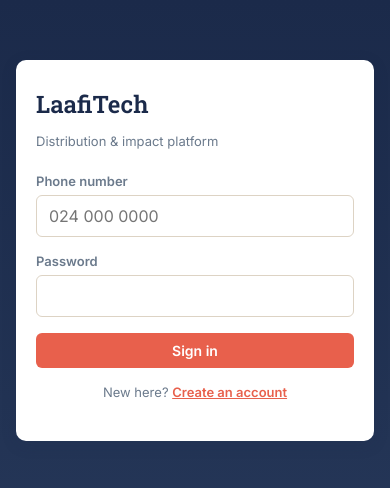
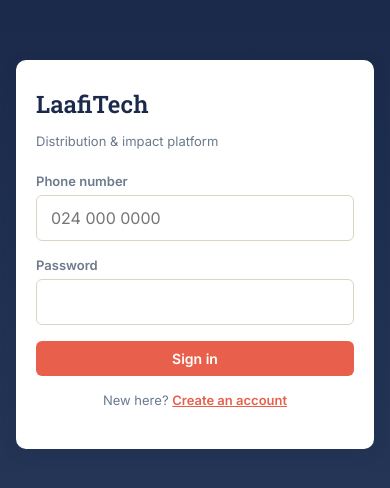
Before and after one commit to mohammedawalbawahissah-gif/LaafiTech, a React (Vite) app in the folder frontend/web/: page /login in a window 390 px wide. Shown: the top 488 px of the page. Built offline with nearby package versions, Linux system fonts and the light colour scheme; no server answers.

Commit message:
Add: Mobile layout to frontend

```diff
--- a/frontend/web/src/index.css
+++ b/frontend/web/src/index.css
@@ -386,7 +386,7 @@
 .field input, .field select, .field textarea {
   border: 1px solid var(--line);
   border-radius: var(--radius-sm);
-  padding: 10px 12px;
+  padding: 12px 14px;
   background: var(--surface);
 }
 .field input:focus, .field select:focus { border-color: var(--primary); }
```
